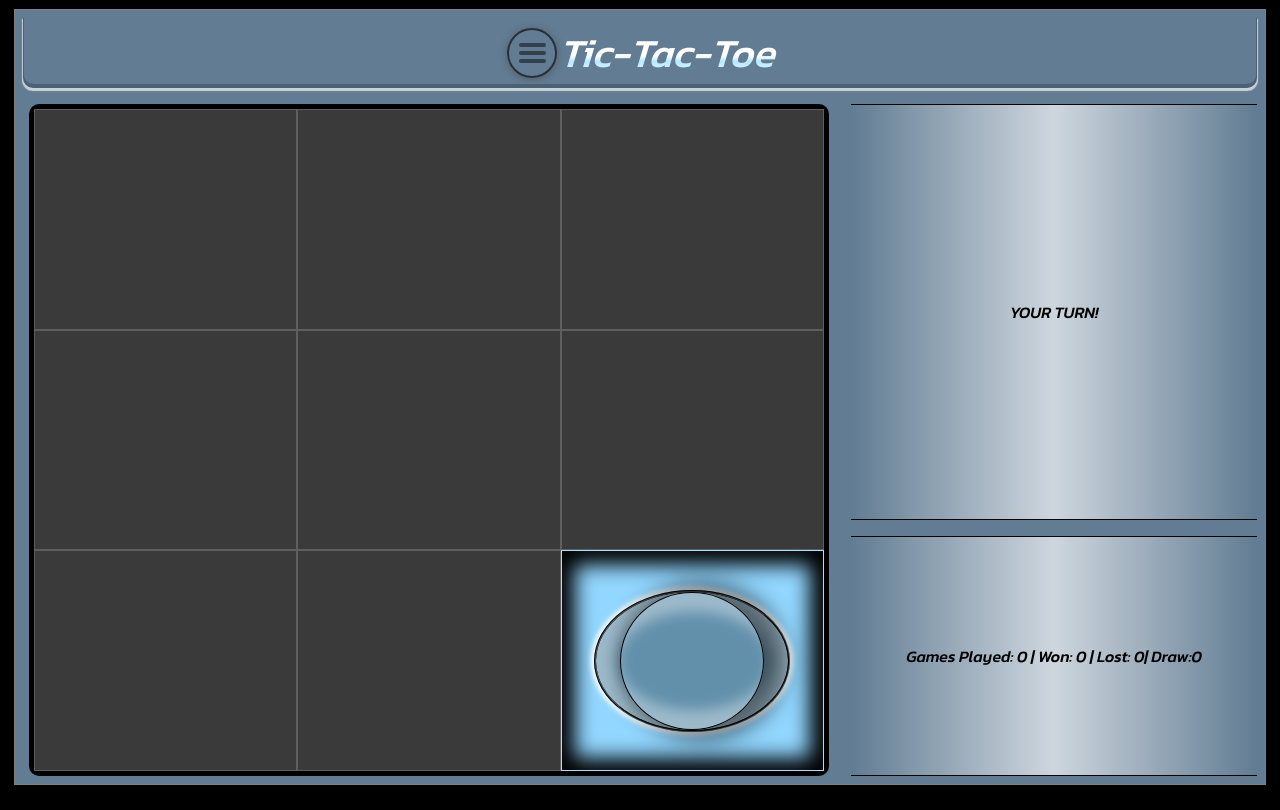
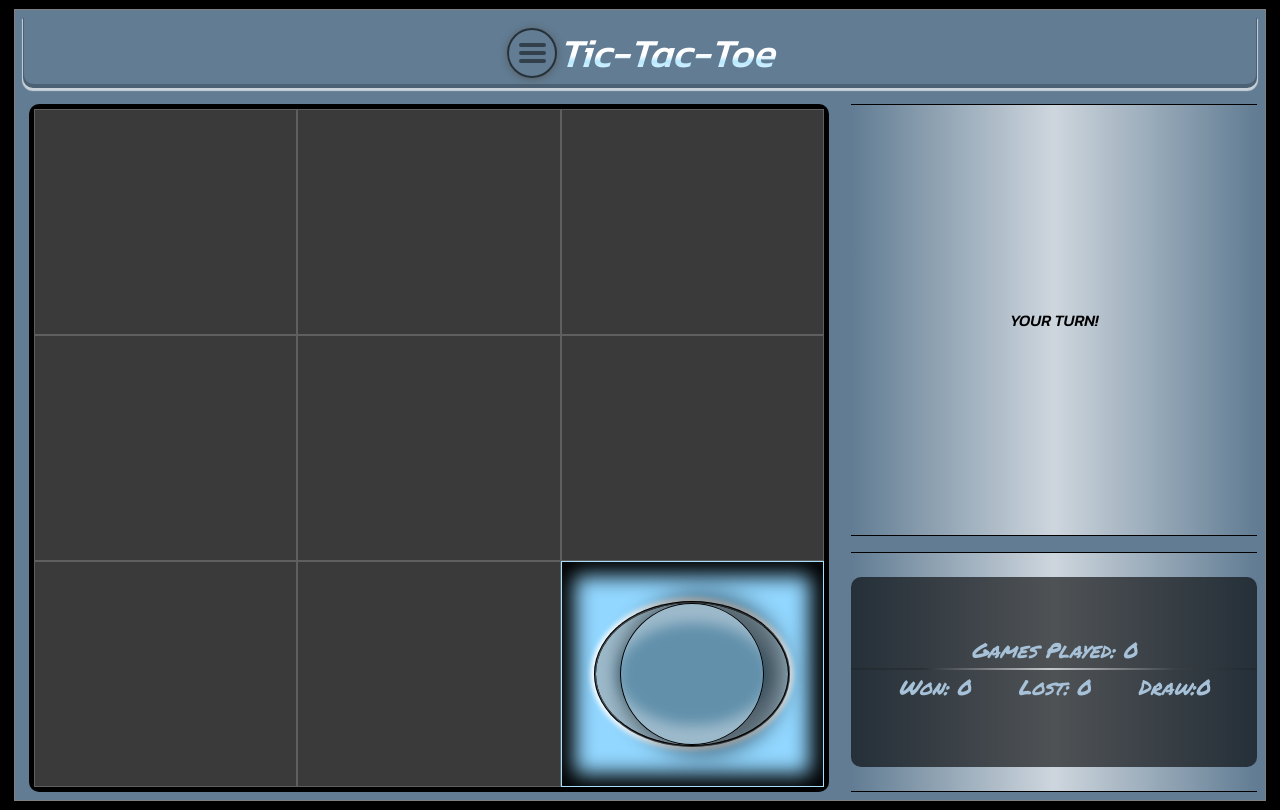
Before and after one commit to PanopDev/TicTacToe, a React (Create React App) app: page / in a window 1280 px wide. Built offline with nearby package versions, Linux system fonts and the light colour scheme.

Commit message:
gameStats footer styling

```diff
--- a/src/App.css
+++ b/src/App.css
@@ -38,7 +38,7 @@ body {
   display: grid;
   grid-template-columns: 100%;
   width:100%;
-  grid-template-rows: 80px min(52vh, 95vw) 1fr 80px;
+  grid-template-rows: 80px min(52vh, 95vw) 1fr 100px;
   row-gap: 1.25rem;
   padding: 0.5rem;
   border:1px solid gray
@@ -66,7 +66,7 @@ body {
     row-gap: 0.5rem;
     column-gap: 1rem;
     grid-template-columns: 1fr 1fr;
-    grid-template-rows: 70px 1fr;
+    grid-template-rows: 70px 1.8fr 1fr;
     justify-items: center;
     row-gap: 1rem;
   }
@@ -75,7 +75,7 @@ body {
     grid-column-end: 3;
   }
   .statisticsBoard.stats {
-    height: 50px;
+    /* height: 50px; */
   }
   .popupMenu.popupMenuOpen {
     justify-content: center;
@@ -213,7 +213,7 @@ padding-left:0px;
   /* box-shadow: 0px 0px 10px 1px rgba(0, 0, 0, 0.144)inset; */
 }
 
-.statisticsBoard.stats {
+/* .statisticsBoard.stats { */
   /* margin-top: 20px; */
   /* min-height: 100px; */
   /* border-top: 2px solid black;
@@ -222,7 +222,7 @@ padding-left:0px;
   /* box-shadow: 1px 1px 1px 1px rgba(0, 0, 0, 0.336); */
   /* border-bottom-left-radius: 5px;
   border-bottom-right-radius: 5px; */
-}
+/* } */
 
 h2 {
   margin-top: 0px;
--- a/src/components/gameStats.jsx
+++ b/src/components/gameStats.jsx
@@ -1,17 +1,24 @@
-import React from 'react'
-import { useContext } from 'react'
-import GameBrain from '../Context'
-
+import React from 'react';
+import { useContext } from 'react';
+import GameBrain from '../Context';
+import './styles/gameStats.css';
 
 export default function GameStats() {
-
-    const {gameStats} = useContext(GameBrain)
-    const game = gameStats.current
+  const { gameStats } = useContext(GameBrain);
+  const game = gameStats.current;
 
   return (
-    <div className='statisticsBoard stats'>
-        Games Played: {game.Played} | Won: {game.Won} | Lost: {game.Lost}| Draw:
-        {game.tie}
+    <>
+      <div className='statisticsBoard stats'>
+        <div className='stats statisticsBoardstatsTop'>Games Played: {game.Played}
+        <div className='statsDivider' ></div>
+        </div>
+        <div className='stats statisticsBoardstatsBottom'>
+          <div>Won: {game.Won}</div>
+          <div> Lost: {game.Lost}</div>
+          <div>Draw:{game.tie}</div>
+        </div>
       </div>
-  )
+    </>
+  );
 }
--- /dev/null
+++ b/src/components/styles/gameStats.css
@@ -0,0 +1,88 @@
+@import url('https://fonts.googleapis.com/css2?family=Permanent+Marker&display=swap');
+
+.statisticsBoard {
+  display: flex;
+  justify-content: center;
+  align-content: center;
+  /* min-height: 200px; */
+  width: 100%;
+  padding-left: 0px;
+  background-color: rgba(255, 255, 255, 0.068);
+  background: linear-gradient(
+    90deg,
+    transparent,
+    rgba(255, 255, 255, 0.692),
+    transparent
+  );
+  flex-wrap: wrap;
+  font-family: 'Permanent Marker', cursive;
+  /* padding-top: 10px; */
+  /* border-top: 2px solid black;
+    border-bottom: 2px solid black; */
+  /* border: 1px solid black; */
+  /* margin-top: 10px; */
+  /* padding-bottom: 20px; */
+  /* border-radius: 5px; */
+  border-top: 1px solid black;
+  border-bottom: 1px solid black;
+  /* box-shadow: 0px 0px 10px 1px rgba(0, 0, 0, 0.144)inset; */
+}
+
+.statisticsBoard.stats {
+  display: flex;
+
+  flex-direction: column;
+  /* margin-top: 20px; */
+  /* min-height: 100px; */
+  /* border-top: 2px solid black;
+    border-bottom:2px solid black; */
+  /* border: 1px solid black; */
+  /* box-shadow: 1px 1px 1px 1px rgba(0, 0, 0, 0.336); */
+  /* border-bottom-left-radius: 5px;
+    border-bottom-right-radius: 5px; */
+}
+.stats > * {
+  font-family: 'Permanent Marker', cursive;
+  font-size:1.3rem;
+}
+
+.stats.statisticsBoardstatsTop {
+  display: flex;
+  flex-direction: column;
+  justify-content: flex-end;
+  align-items: center;
+  /* flex-wrap:wrap; */
+  color:rgb(167, 194, 216);
+  width: 100%;
+  background-color: rgba(0, 0, 0, 0.616);
+  border-top-left-radius: 10px;
+  border-top-right-radius: 10px;
+  height:40%;
+  overflow:hidden;
+
+
+}
+.stats.statisticsBoardstatsBottom {
+  display: flex;
+  flex-direction: row;
+  width: 100%;
+  justify-content: space-evenly;
+  align-items: flex-start;
+  background-color: rgba(0, 0, 0, 0.616);
+  border-bottom-left-radius: 10px;
+  border-bottom-right-radius: 10px;
+  color:rgb(167, 194, 216);
+  /* padding:.45rem; */
+  height:40%;
+
+}
+
+.statsDivider{
+width:100%;
+height:2px;
+background:linear-gradient(90deg, rgba(0, 0, 0, 0.205)18%,rgba(255, 255, 255, 0.685) ,transparent 80% ,rgba(0, 0, 0, 0.205));
+margin-top:2px;
+margin-bottom:2px;
+background-color: rgba(90, 90, 90, 0.116);
+/* border-radius:20px; */
+}
```
Also changed, not shown: src/components/statistics.jsx (+0 -9 lines).
